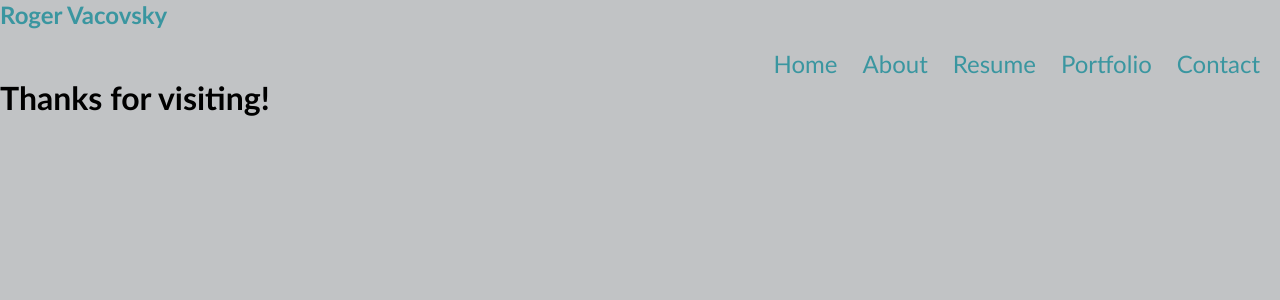
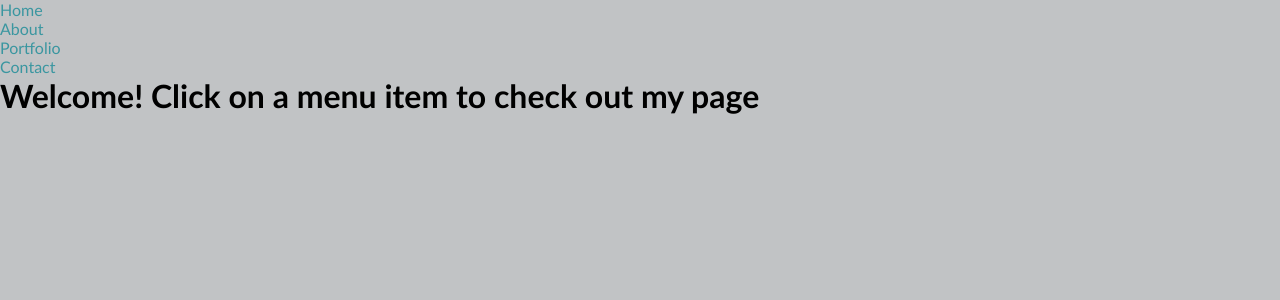
Before and after one commit to rvacovsky/roger-vacovsky, a React (Create React App) app: page / in a window 1280 px wide. Shown: the top 300 px of the page. Built offline with nearby package versions, Linux system fonts and the light colour scheme.

Commit message:
router works

```diff
--- a/src/App.js
+++ b/src/App.js
@@ -1,30 +1,50 @@
+
 import React from 'react';
-import { Route, BrowserRouter, Routes } from 'react-router-dom';
+import { BrowserRouter as Router, Routes, Route, Link } from "react-router-dom";
 import About from './components/About';
 import Portfolio from './components/Portfolio';
 import ContactForm from './components/Contact';
-import Header from './components/Header';
-import Footer from './components/Footer';
+// import Header from './components/Header';
+// import Footer from './components/Footer';
 import Home from './components/Home';
+
 import './App.css';
 
-function App() {
+export default function App() {
+
   return (
-    <div>
-      <Header>
-      <BrowserRouter>
+
+    <Router>
+
+      <div>
+        <nav>
+          <ul>
+            <li>
+              <Link to="/">Home</Link>
+            </li>
+            <li>
+              <Link to="/about">About</Link>
+            </li>
+            <li>
+              <Link to="/portfolio">Portfolio</Link>
+            </li>
+            <li>
+              <Link to="/contact">Contact</Link>
+            </li>
+          </ul>
+        </nav>
         <Routes>
-        <Route path="/" element={<Home />} />
-        <Route path="/About" element={<About />} />
-        <Route path="/Portfolio" element={<Portfolio />} />
-        <Route path="/Contact" element={<ContactForm />} />
+          <Route path="/about" element={<About />}>
+          </Route>
+          <Route path="/portfolio" element={<Portfolio />}>
+          </Route>
+          <Route path="/contact" element={<ContactForm />}>
+          </Route>
+          <Route path="/" element={<Home />}>
+          </Route>
         </Routes>
-      </BrowserRouter>
-      </Header>
-      <Footer />
-    </div>
-);
+      </div>
+    </Router>
+  );
+
 }
-
-
-export default App;
--- a/src/components/Header/index.js
+++ b/src/components/Header/index.js
@@ -1,5 +1,4 @@
 import React from "react";
-import Nav from '../Nav/';
 
 
 function Header() {
@@ -10,7 +9,6 @@ function Header() {
         <span>Roger Vacovsky</span>
       </a>
     </h2>
-    <Nav />
     </header>
   );
 }
--- a/src/components/Nav/index.js
+++ b/src/components/Nav/index.js
@@ -1,40 +1,49 @@
-import React from 'react';
-import { NavLink } from "react-router-dom";
+// import React from 'react';
+// import { BrowserRouter as Router, Routes, Route, Link } from "react-router-dom";
+// import About from '../../components/About';
+// import Portfolio from '../../components/Portfolio';
+// import ContactForm from '../../components/Contact';
+// import Home from '../../components/Home';
 
-function Nav() {
+// function Nav() {
 
-  return (
-    <nav>
-      <ul>
-      <li>
-      <NavLink activeclassname="active" to="/">
-        Home
-      </NavLink>
-      </li>
-      <li>
-      <NavLink activeclassname="active" to="./About">
-        About
-      </NavLink>
-      </li>
-      <li>
-      <NavLink activeclassname="active" to="./downloads/resume.pdf">
-        Resume
-      </NavLink>
-      </li>
-      <li>
-      <NavLink activeclassname="active" to="./Portfolio">
-        Portfolio
-      </NavLink>
-      </li>
-      <li>
-      <NavLink activeclassname="active" to="./Contact">
-        Contact
-      </NavLink>
-      </li>
-      </ul>
-    </nav>
+//   return (
+//     <Router>
+//       <div>
+//         <nav>
+//           <ul>
+//             <li>
+//               <Link to="/">Home</Link>
+//             </li>
+//             <li>
+//               <Link to="/about">About</Link>
+//             </li>
+//             <li>
+//               <Link to="/portfolio">Portfolio</Link>
+//             </li>
+//             <li>
+//               <Link to="/contact">Contact</Link>
+//             </li>
+//           </ul>
+//         </nav>
 
-  );
-}
+//         <Routes>
+//           <Route path="/about">
+//             <About />
+//           </Route>
+//           <Route path="/portfolio">
+//             <Portfolio />
+//           </Route>
+//           <Route path="/contact">
+//             <ContactForm />
+//           </Route>
+//           <Route path="/">
+//             <Home />
+//           </Route>
+//         </Routes>
+//       </div>
+//     </Router>
+//   );
+// }
 
-export default Nav;
+// export default Nav;
--- a/src/index.js
+++ b/src/index.js
@@ -3,14 +3,12 @@ import ReactDOM from 'react-dom';
 import './index.css';
 import App from './App';
 import reportWebVitals from './reportWebVitals';
-import { BrowserRouter } from 'react-router-dom';
+
 
 
 ReactDOM.render(
   <React.StrictMode>
-    <BrowserRouter>
     <App />
-    </BrowserRouter>
   </React.StrictMode>,
   document.getElementById('root')
 );
```
